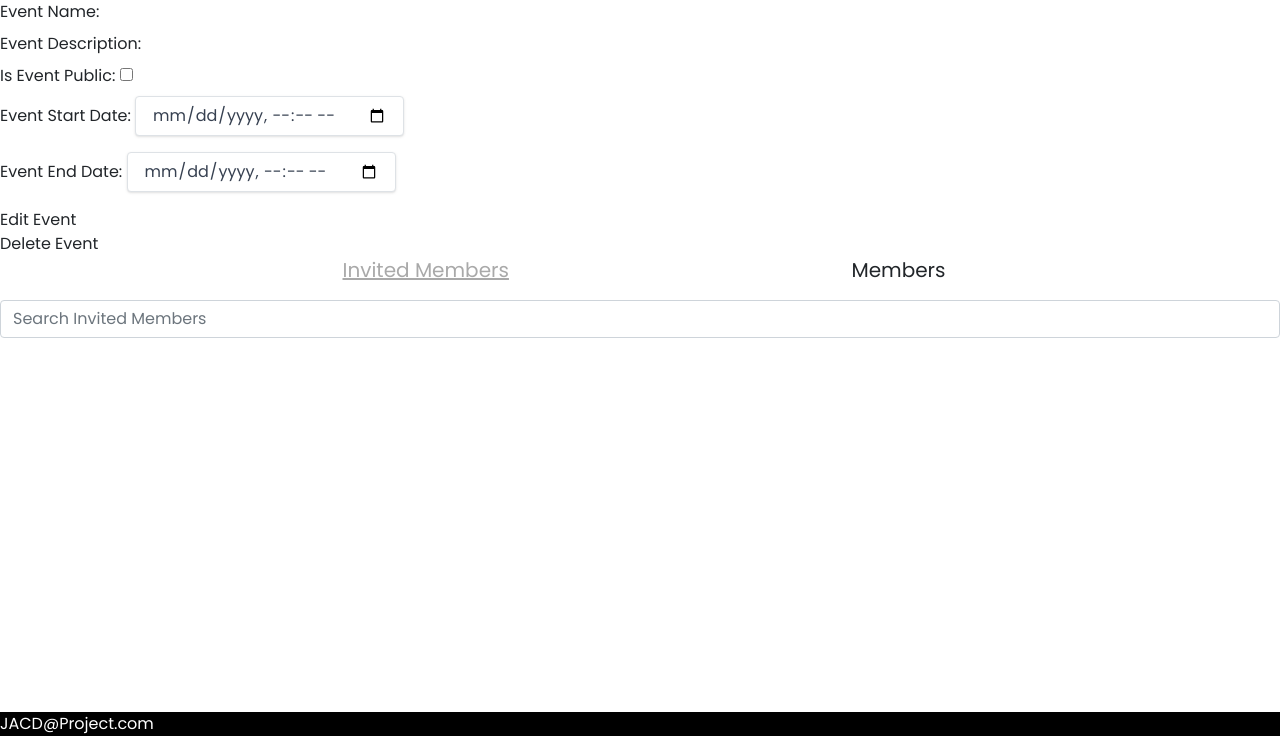
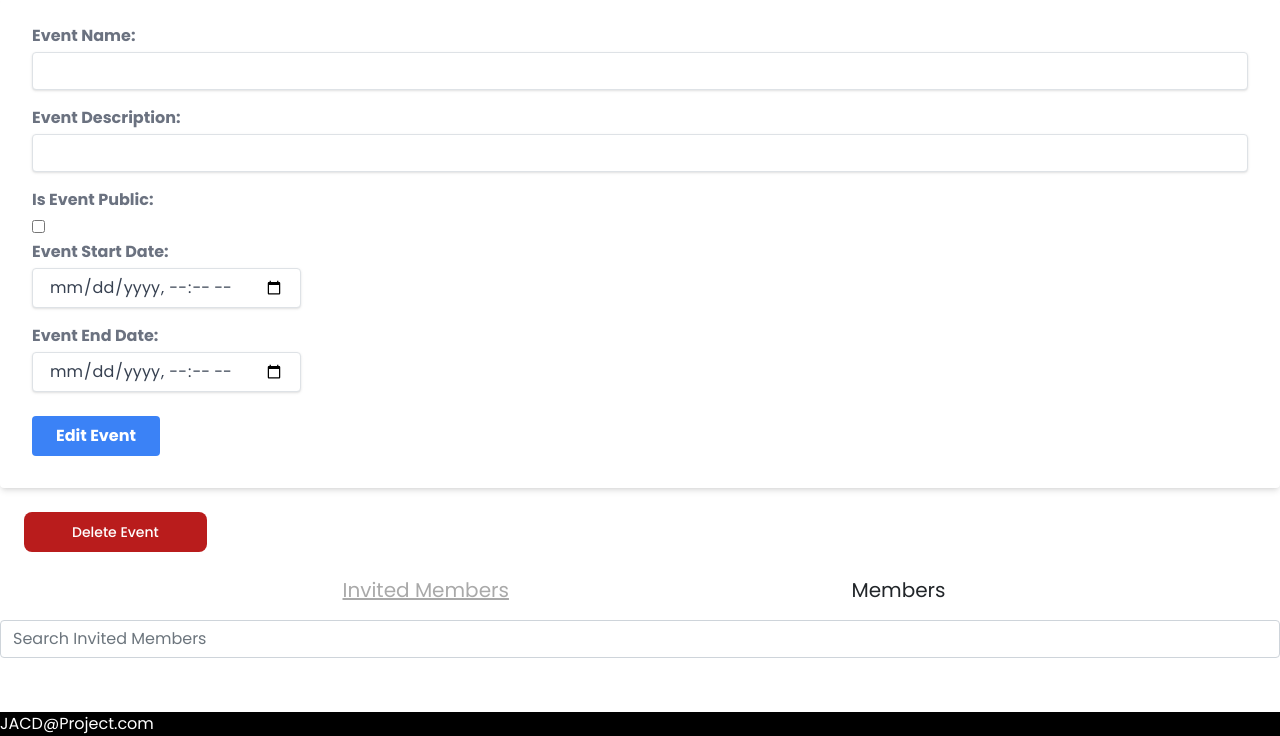
Before and after one commit to DootDaMoop/Reach, a Flask app: template templates/edit_event.html in a window 1280 px wide. Shown: the part 64-800 px from the top of the page. Run offline with Flask 3, Linux system fonts and the light colour scheme; the template is opened without the code that fills it, so the values that code supplies are empty; parts of the project's set-up code (start-up, migrations or seed data) failed here and were passed over; some libraries are stand-ins or nearby versions.

Commit message:
Styling forms

```diff
--- a/templates/edit_event.html
+++ b/templates/edit_event.html
@@ -5,38 +5,38 @@
 
 {% block main %}
 
-<form action="{{ url_for('update_edited_event', group_id=group['group_id'], event_id=event['event_id']) }}" method="post">
+<form class="bg-white shadow-md rounded px-8 pt-6 pb-8 mb-4" action="{{ url_for('update_edited_event', group_id=group['group_id'], event_id=event['event_id']) }}" method="post">
     <div>
-        <label for="event_name">Event Name:</label>
-        <input type="text" id="event_name " name="event_name" value="{{event['event_name']}}" required>
+        <label class="block text-gray-500 font-bold mb-1 md:mb-0 pr-4" for="event_name">Event Name:</label>
+        <input class="shadow appearance-none border rounded w-full py-2 px-3 text-gray-700 leading-tight focus:outline-none focus:shadow-outline mb-3" type="text" id="event_name " name="event_name" value="{{event['event_name']}}" required>
     </div>
     <div>
-        <label for="event_description">Event Description:</label>
-        <input type="text" id="event_description" name="event_description" value="{{event['event_description']}}" required>
+        <label class="block text-gray-500 font-bold mb-1 md:mb-0 pr-4" for="event_description">Event Description:</label>
+        <input class="shadow appearance-none border rounded w-full py-2 px-3 text-gray-700 leading-tight focus:outline-none focus:shadow-outline mb-3" type="text" id="event_description" name="event_description" value="{{event['event_description']}}" required>
     </div>
     <div>
-        <label for="is_event_public">Is Event Public:</label>
+        <label class="block text-gray-500 font-bold mb-1 md:mb-0 pr-4" for="is_event_public">Is Event Public:</label>
         {% if event['event_public'] %}
-        <input type="checkbox" id="is_event_public" name="is_event_public" checked>
+        <input class="mr-2 leading-tight" type="checkbox" id="is_event_public" name="is_event_public" checked>
         {% else %}
-        <input type="checkbox" id="is_event_public" name="is_event_public">
+        <input class="mr-2 leading-tight" type="checkbox" id="is_event_public" name="is_event_public">
         {% endif %}
     </div>
     <div>
-        <label for="event_start_date">Event Start Date:</label>
+        <label class="block text-gray-500 font-bold mb-1 md:mb-0 pr-4" for="event_start_date">Event Start Date:</label>
         <input class="shadow appearance-none border rounded py-2 px-3 text-gray-700 leading-tight focus:outline-none focus:shadow-outline mb-3" type="datetime-local" id="event_start_date" name="event_start_date" value="{{event['event_start_timestamp']}}" required>
     </div>
     <div>
-        <label for="event_end_date">Event End Date:</label>
+        <label class="block text-gray-500 font-bold mb-1 md:mb-0 pr-4" for="event_end_date">Event End Date:</label>
         <input class="shadow appearance-none border rounded py-2 px-3 text-gray-700 leading-tight focus:outline-none focus:shadow-outline mb-3" type="datetime-local" id="event_end_date" name="event_end_date" value="{{event['event_end_timestamp']}}" required>
     </div>
     <div>
-        <button type="submit">Edit Event</button>
+        <button class="bg-blue-500 hover:bg-blue-700 text-white font-bold py-2 px-4 rounded focus:outline-none focus:shadow-outline mt-2" type="submit">Edit Event</button>
     </div>
 </form>
 
 <form action="{{url_for('delete_event', event_id=event['event_id'],group_id=group['group_id']) }}" method="post">
-    <button>Delete Event</button>
+    <button class="focus:outline-none text-white bg-red-700 hover:bg-red-800 focus:ring-4 focus:ring-red-300 font-medium rounded-lg text-sm px-5 py-2.5 me-2 mb-2 dark:bg-red-600 dark:hover:bg-red-700 dark:focus:ring-red-900 ml-4 mb-4">Delete Event</button>
 </form>
 
 <nav class="feed-nav">
```
